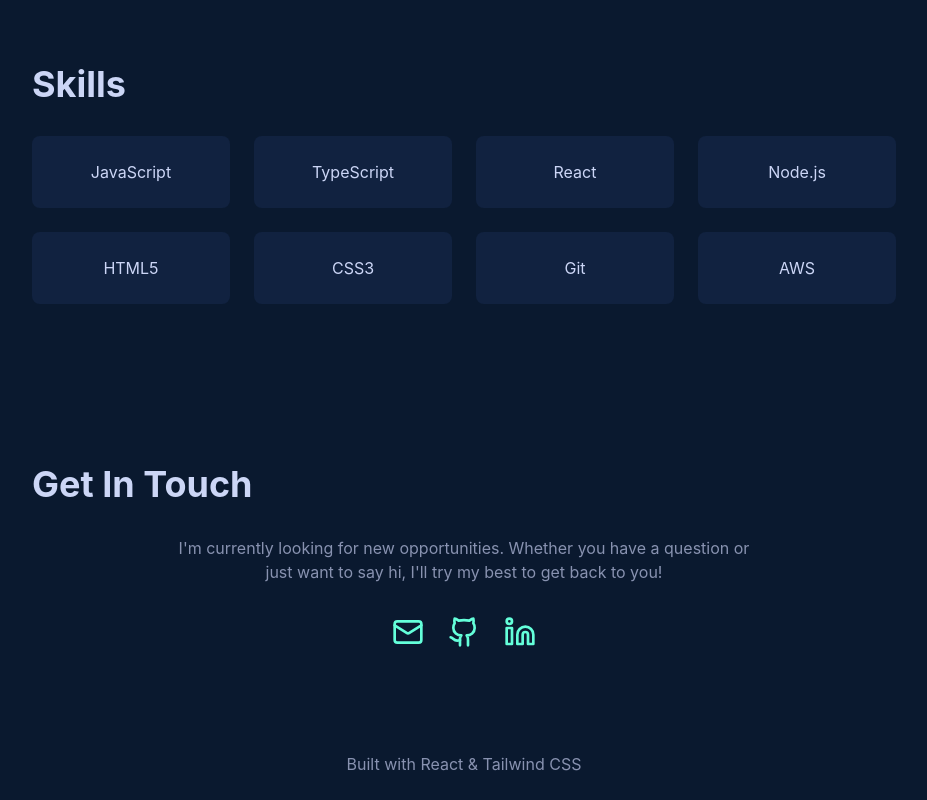
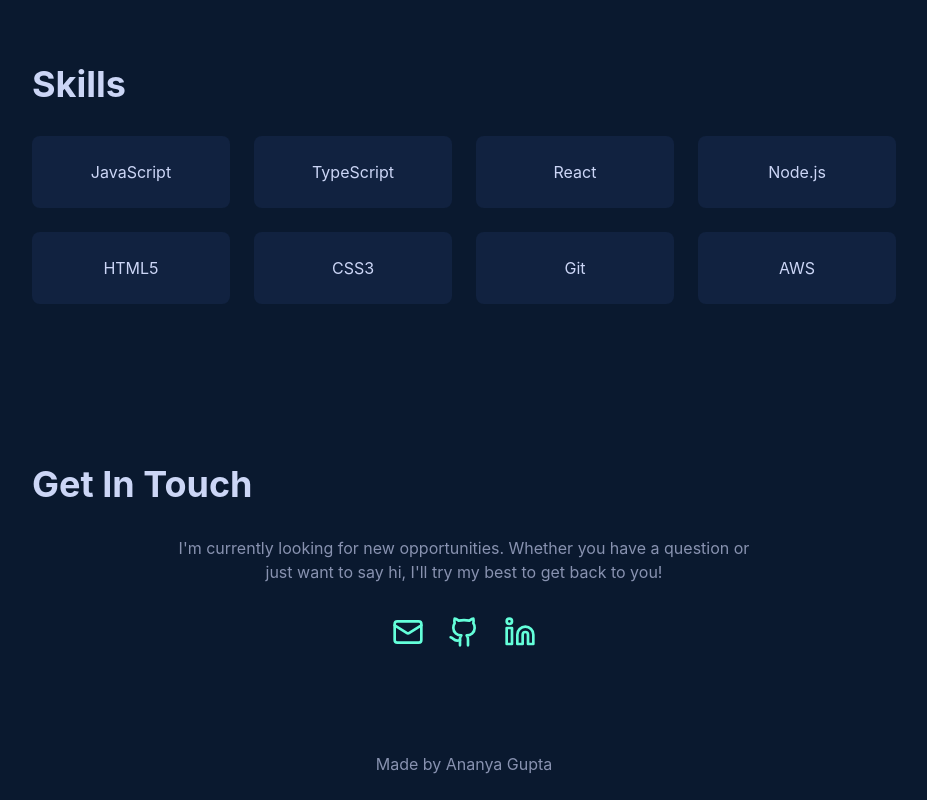
Before and after one commit to ananyaxgupta/portfolio, a React (Vite) app: page / in a window 1280 px wide. Shown: the part 1960-2760 px from the top of the page, without its empty margins (176-1103 px from the left). Built offline with nearby package versions, Linux system fonts and the light colour scheme.

Commit message:
Update App.tsx

```diff
--- a/src/App.tsx
+++ b/src/App.tsx
@@ -196,7 +196,7 @@ function App() {
 
       {/* Footer */}
       <footer className="py-6 text-center text-[var(--slate)]">
-        <p>Built with React & Tailwind CSS</p>
+        <p>Made by Ananya  Gupta</p>
       </footer>
     </div>
   );
```
